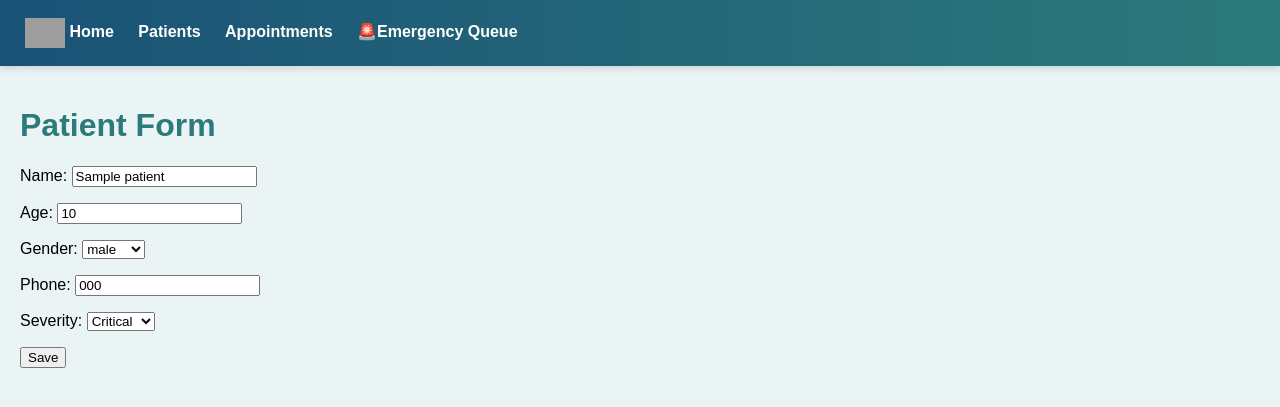
After one commit to Manish2-git/hospital-management-system, a Django app: page /patients/1/edit/ in a window 1280 px wide. The commit adds this page. Shown: the top 407 px of the page. Run offline with Django 5.2, Linux system fonts and the light colour scheme; tables that the repository leaves empty hold one stand-in row (values such as "Sample post"); grey boxes are pictures that could not be loaded.

Commit message:
Add patient add/edit/delete functionality

```diff
--- /dev/null
+++ b/core/forms.py
@@ -0,0 +1,7 @@
+from django import forms
+from .models import Patient
+
+class PatientForm(forms.ModelForm):
+    class Meta:
+        model = Patient
+        fields = ["name", "age", "gender", "phone", "severity"]
--- /dev/null
+++ b/core/templates/core/patient_form.html
@@ -0,0 +1,10 @@
+{% extends "core/base.html" %}
+
+{% block content %}
+<h1>Patient Form</h1>
+<form method="POST">
+    {% csrf_token %}
+    {{ form.as_p }}
+    <button type="submit">Save</button>
+</forms>
+{% endblock %}
--- a/core/templates/core/patient_list.html
+++ b/core/templates/core/patient_list.html
@@ -13,6 +13,10 @@
             <td>{{ patient.name }}</td>
             <td>{{ patient.age }}</td>
             <td>{{ patient.severity }} </td>
+            <td>
+                <a href="/patients/{{ patient.id }}/edit/">Edit</a>
+                <a href="/patients/{{ patient.id }}/delete/">Delete</a>
+            </td>
         </tr>
         {% endfor %}
     </table>
--- a/core/urls.py
+++ b/core/urls.py
@@ -4,6 +4,9 @@ from . import views
 urlpatterns = [
     path("", views.home, name="home"),
     path("patients/", views.patient_list, name="patient_list"),
+    path("patients/add/", views.patient_add, name="patient_add"),
+    path("patients/<int:pk>/edit/", views.patient_edit, name="patient_edit"),
+    path("patients/<int:pk>/delete/", views.patient_delete, name="patient_delete"),
     path("appointments/", views.appointment_list, name="appointment_list"),
     path("emergency-queue/", views.emergency_queue_view, name="emergency_queue"),
 ]
--- a/core/views.py
+++ b/core/views.py
@@ -2,6 +2,8 @@ from django.http import HttpResponse
 from django.shortcuts import render
 from  .models import Patient,  Appointment
 from .emergency_queue import get_prority_queue
+from django.shortcuts import redirect
+from .forms import PatientForm
 
 def home(request):
         return render(request, "core/home.html")
@@ -17,3 +19,31 @@ def appointment_list(request):
 def emergency_queue_view(request):
         ordered_patients = get_prority_queue()
         return render(request, "core/emergency_queue.html", {"patients": ordered_patients})
+
+def patient_add(request):
+        if request.method == "POST":
+                form  = PatientForm(request.POST)
+                if form.is_valid():
+                        form.save()
+                        return redirect("patient_list")
+                else:
+                        form = PatientForm()
+                        return render(request, "core/patient_form.html", {"form": form})
+
+def patient_edit(request, pk):
+        patient = Patient.objects.get(id=pk)
+        if request.method == "POST":
+                form = PatientForm(request.POST, instance=patient)
+                if form.is_valid():
+                        form.save()
+                        return redirect("patient_list")
+        else:
+                        form = PatientForm(instance=patient)
+        return render(request, "core/patient_form.html", {"form": form})
+
+def patient_delete(request, pk):
+        patient = Patient.objects.get(id=pk)
+        if  request.method == "POST":
+                patient.delete()
+                return redirect("patient_list")
+        return render(request, "core/patient_confirm_delete.html", {"patient": patient})
```
Also changed, not shown: core/templates/core/patient_confirm_delete.html (added, +10 -0 lines).
